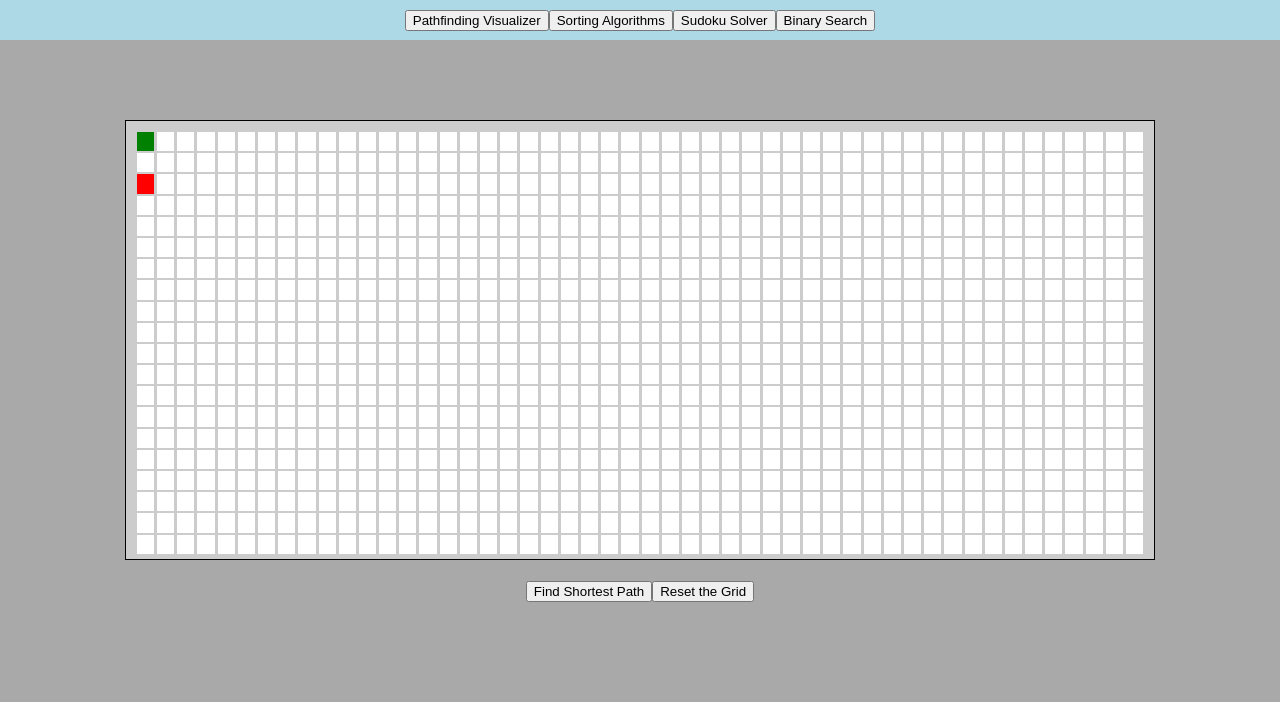
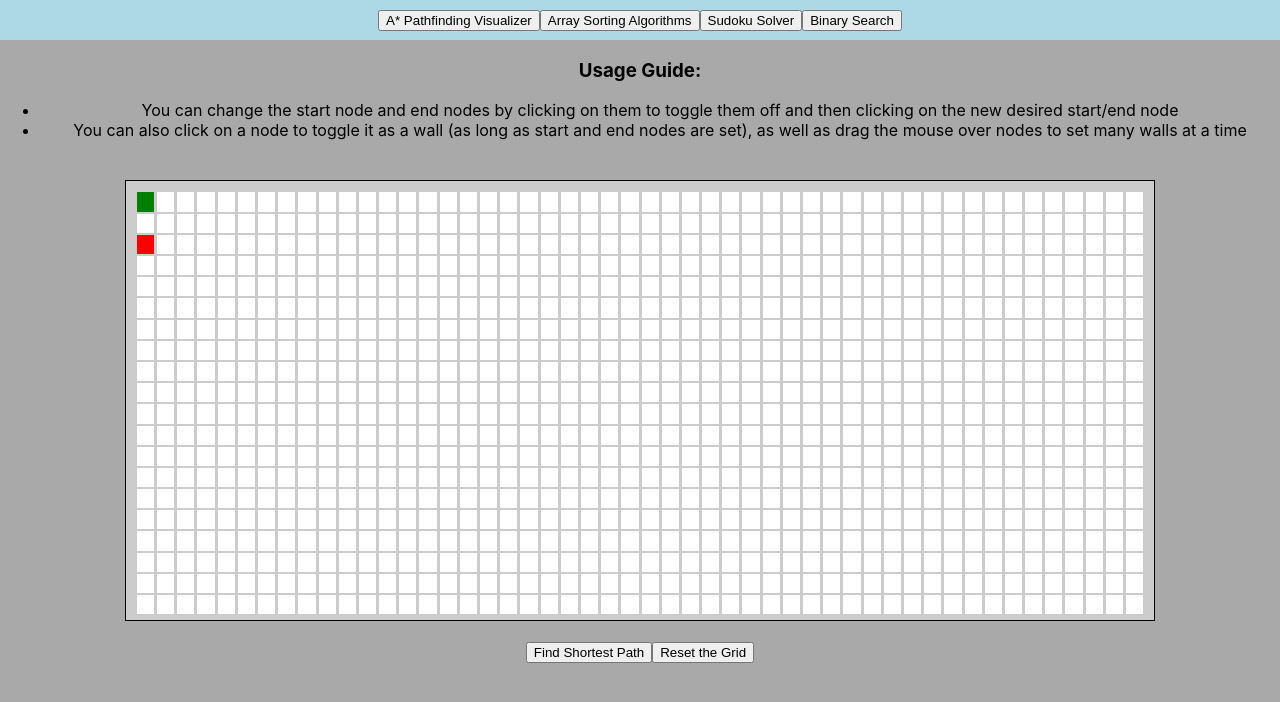
Before and after one commit to monishprojs/algorithmVisualizer, a React (Create React App) app: page /pathfinding in a window 1280 px wide. Shown: the top 702 px of the page. Built offline with nearby package versions, Linux system fonts and the light colour scheme.

Commit message:
small usage guide

```diff
--- a/src/navBar/navBar.jsx
+++ b/src/navBar/navBar.jsx
@@ -20,8 +20,8 @@ function NavBar(){
 
     return (
         <div className='navBar'>
-            <button onClick={goPathfinding}>Pathfinding Visualizer</button>
-            <button onClick={goSort}>Sorting Algorithms</button>
+            <button onClick={goPathfinding}>A* Pathfinding Visualizer</button>
+            <button onClick={goSort}>Array Sorting Algorithms</button>
             <button onClick={goSudoku}>Sudoku Solver</button>
             <button onClick={goSearch}>Binary Search</button>
         </div>
--- a/src/pathfindingVisualizer/pathfindingVisualizer.css
+++ b/src/pathfindingVisualizer/pathfindingVisualizer.css
@@ -17,5 +17,5 @@
   border: 1px solid #000;
   box-sizing: border-box;
   padding-bottom: 2%;
-  margin-top: 10vh;
+  margin-top: 5vh;
 }
--- a/src/pathfindingVisualizer/pathfindingVisualizer.jsx
+++ b/src/pathfindingVisualizer/pathfindingVisualizer.jsx
@@ -29,7 +29,7 @@ function PathfindingVisualizer (){
 
 
     //function to handle certain actions if a node is clicked
-    const handleNodeClick = (position, isDragging) => {
+    function handleNodeClick (position, isDragging) {
 
         if (isAlgorithmRunning) {
             return;
@@ -37,7 +37,7 @@ function PathfindingVisualizer (){
 
         const { row, col } = position;
 
-        // Check if the clicked node is the start node or the end node
+        //Then Check if the clicked node is the start node or the end node
         if (row === startNode.row && col === startNode.col) {
             // remove start node
             setStartNode({ row: -1, col: -1 });
@@ -77,6 +77,7 @@ function PathfindingVisualizer (){
             }
         }
     };
+
 
 
     // Function to create the initial grid of nodes, all of them being normal non-wall nodes
@@ -158,7 +159,7 @@ function PathfindingVisualizer (){
     };
 
 
-    //function to creat a copy of the grid to be used during A* algorithm computations
+    //function to create a copy of the grid to be used during A* algorithm computations
     function createGridCopy() {
         const newGrid = [];
         for (let row = 0; row < ROWS; row++) {
@@ -353,6 +354,11 @@ function PathfindingVisualizer (){
     return (
         <div className="visualizerContainer">
             <NavBar />
+            <h3>Usage Guide:</h3>
+            <ul>
+                <li>You can change the start node and end nodes by clicking on them to toggle them off and then clicking on the new desired start/end node</li>
+                <li>You can also click on a node to toggle it as a wall (as long as start and end nodes are set), as well as drag the mouse over nodes to set many walls at a time</li>
+            </ul>
             <div
                 className="visualizer"
                 onMouseDown={() => setIsDrawingWall(true)}
```
